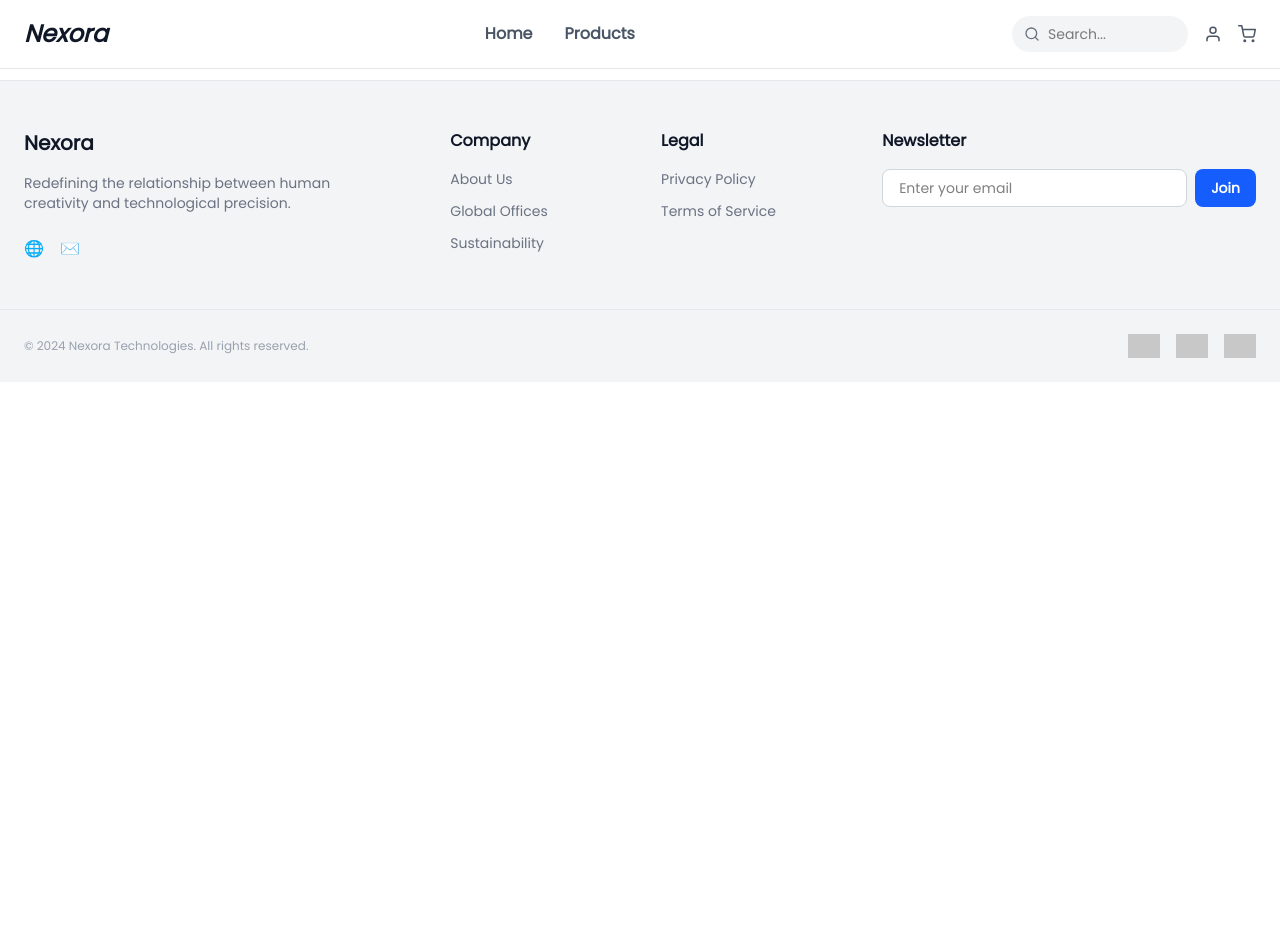
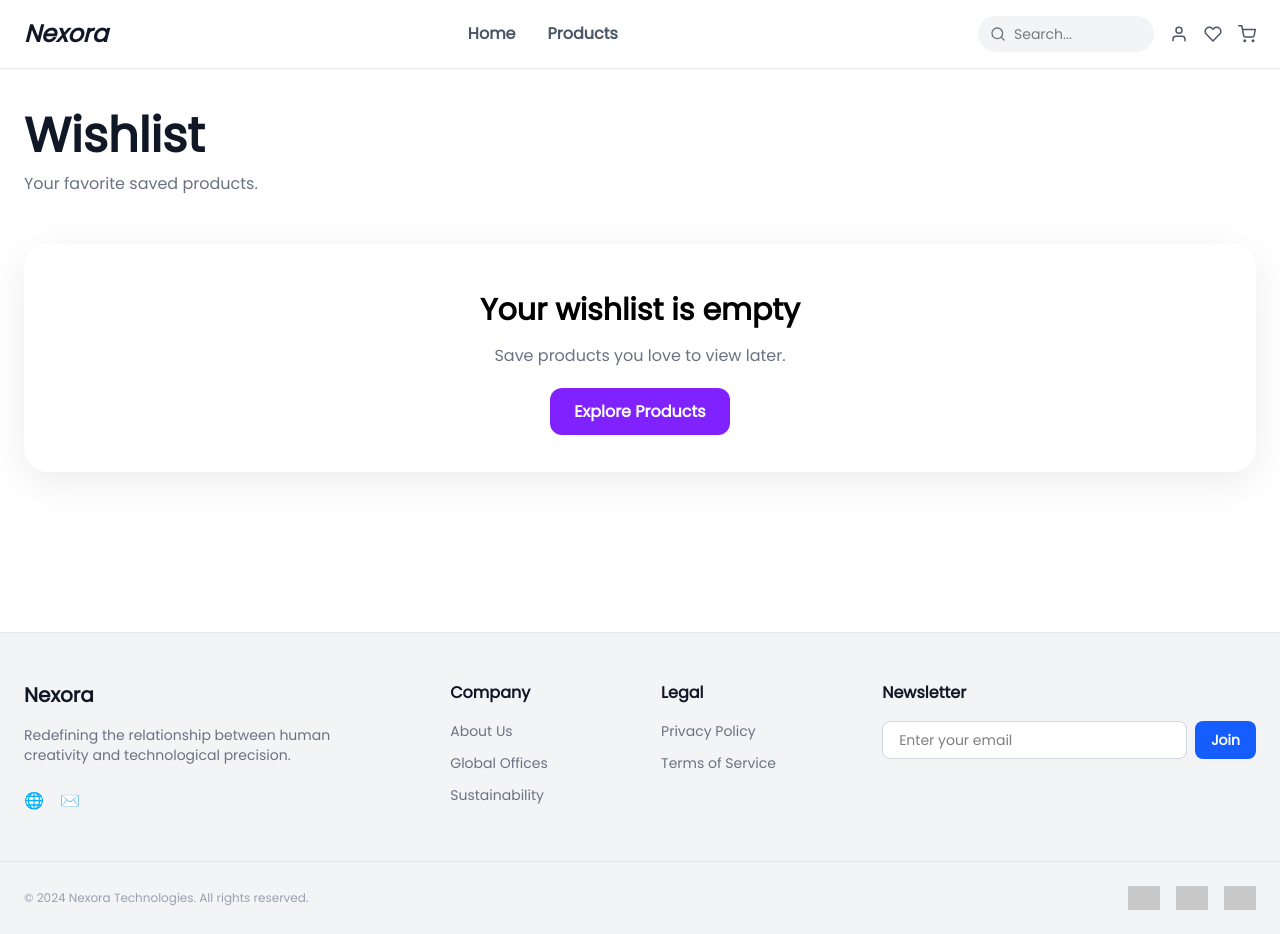
Before and after one commit to Adhnan26/Nexora-Web, a React (Vite) app: page /wishlist in a window 1280 px wide. Before the commit the page ends 800 px from the top, so only its background shows below. Built offline with nearby package versions, Linux system fonts and the light colour scheme; grey boxes are pictures that could not be loaded.

Commit message:
add wishlist

```diff
--- a/src/App.jsx
+++ b/src/App.jsx
@@ -5,6 +5,7 @@ import Navbar from './components/Navbar'
 import Footer from './components/Footer'
 import Login from './pages/Login'
 import Cart from './pages/Cart'
+import Wishlist from "./pages/Wishlist";
 import ProductList from './pages/ProductList'
 import { Toaster } from "react-hot-toast";
 import ProductDetails from "./pages/ProductDetails";
@@ -49,6 +50,8 @@ const App = () => {
               </ProtectedRoute>
             }
           />
+
+          <Route path="/wishlist" element={<Wishlist />} />
         </Routes>
         <Footer />
       </BrowserRouter>
--- a/src/components/Navbar.jsx
+++ b/src/components/Navbar.jsx
@@ -1,8 +1,10 @@
 import React, { useContext, useState } from "react";
+import { WishlistContext } from "../context/WishlistContext";
 import {
     FiMenu,
     FiUser,
     FiShoppingCart,
+    FiHeart,
     FiSearch,
     FiX,
     FiLogOut,
@@ -16,6 +18,8 @@ import { AuthContext } from "../context/AuthContext";
 const Navbar = () => {
     const [menuOpen, setMenuOpen] = useState(false);
     const [search, setSearch] = useState("");
+
+    const { wishlist } = useContext(WishlistContext);
 
     const location = useLocation();
     const navigate = useNavigate();
@@ -104,6 +108,20 @@ const Navbar = () => {
                         </button>
                     )}
 
+                    {/* Wishlist */}
+                    <Link
+                        to="/wishlist"
+                        className="relative text-gray-600 hover:text-violet-600 text-lg"
+                    >
+                        <FiHeart />
+
+                        {wishlist.length > 0 && (
+                            <span className="absolute -top-2 -right-2 bg-red-500 text-white text-[10px] w-5 h-5 flex items-center justify-center rounded-full">
+                                {wishlist.length}
+                            </span>
+                        )}
+                    </Link>
+
                     {/* CART */}
                     <Link
                         to="/cart"
--- /dev/null
+++ b/src/pages/Wishlist.jsx
@@ -0,0 +1,57 @@
+import React, { useContext } from "react";
+import { WishlistContext } from "../context/WishlistContext";
+import ProductCard from "../components/ProductCard";
+import { Link } from "react-router-dom";
+
+const Wishlist = () => {
+    const { wishlist } = useContext(WishlistContext);
+
+    return (
+        <div className="max-w-7xl mx-auto px-6 pt-28 pb-20">
+
+            <div className="mb-12">
+                <h1 className="text-5xl font-bold text-gray-900 mb-3">
+                    Wishlist
+                </h1>
+
+                <p className="text-gray-500">
+                    Your favorite saved products.
+                </p>
+            </div>
+
+            {wishlist.length === 0 ? (
+                <div className="bg-white rounded-3xl p-12 text-center shadow-[0_10px_40px_rgba(0,0,0,0.08)]">
+
+                    <h2 className="text-3xl font-bold mb-4">
+                        Your wishlist is empty
+                    </h2>
+
+                    <p className="text-gray-500 mb-8">
+                        Save products you love to view later.
+                    </p>
+
+                    <Link
+                        to="/products"
+                        className="bg-violet-600 text-white px-6 py-3 rounded-xl font-semibold hover:bg-violet-700 transition"
+                    >
+                        Explore Products
+                    </Link>
+
+                </div>
+            ) : (
+                <div className="grid grid-cols-1 md:grid-cols-2 lg:grid-cols-3 gap-8">
+
+                    {wishlist.map((product) => (
+                        <ProductCard
+                            key={product.id}
+                            product={product}
+                        />
+                    ))}
+
+                </div>
+            )}
+        </div>
+    );
+};
+
+export default Wishlist;
```
Lines whose indentation alone changed are shown as unchanged.
